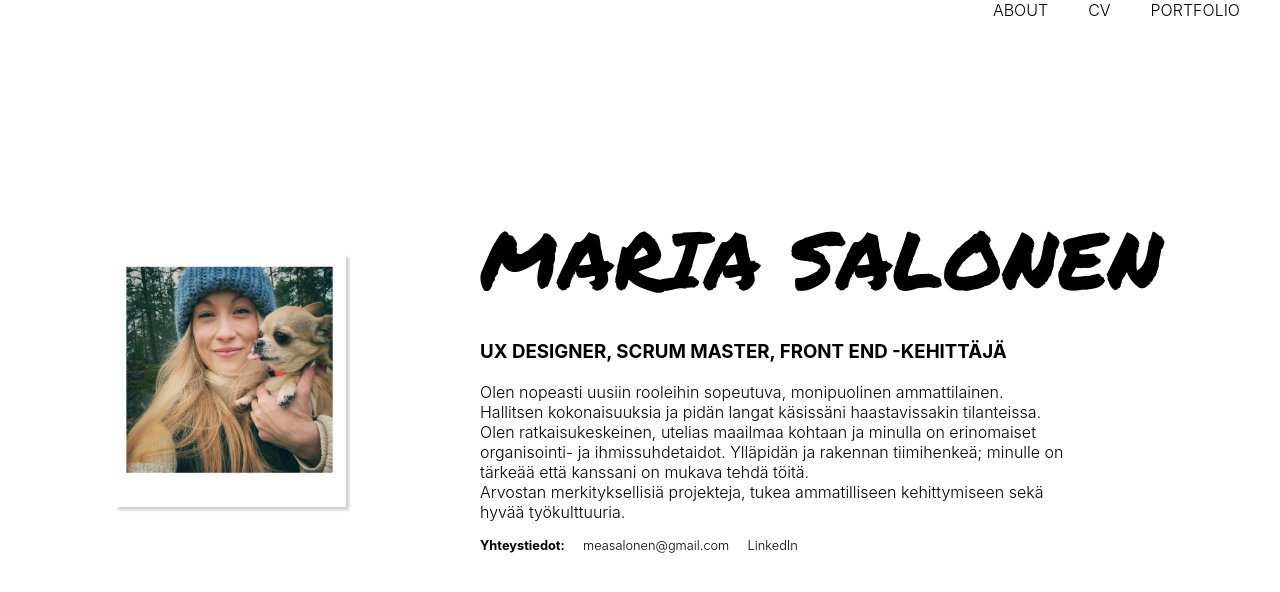
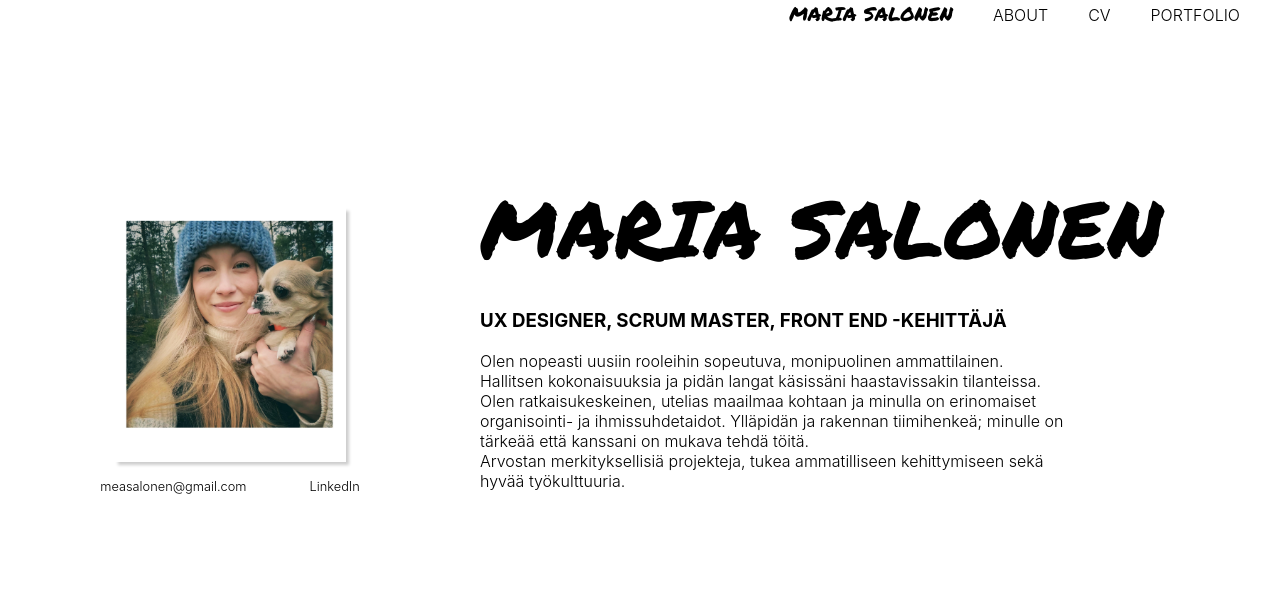
Before and after one commit to mariasalonen/mariasalonen.github.io, a React (Create React App) app in the folder portfolio/: page / in a window 1280 px wide. Shown: the top 592 px of the page. Built offline with nearby package versions, Linux system fonts and the light colour scheme.

Commit message:
navigation changes

```diff
--- a/portfolio/src/components/About/about.css
+++ b/portfolio/src/components/About/about.css
@@ -28,22 +28,21 @@
     text-align: left;
     font-size: 5em;
     margin-bottom: 0.3em;
-    margin-top: 0%;
+    margin-top: -5%;
   }
   p,
   h3 {
     text-align: left;
     width: 75%;
   }
-  .contact-info {
-    font-size: 0.8em;
-    a {
-      text-decoration: none;
-      color: black;
-      margin-left: 2.5%;
-    }
-    b {
-      margin-right: 2.5%;
-    }
+
+}
+.contact-info {
+  font-size: 0.8em;
+  text-align: center;
+  a {
+    text-decoration: none;
+    color: black;
+    margin-left: 15%;
   }
 }
--- a/portfolio/src/components/About/index.js
+++ b/portfolio/src/components/About/index.js
@@ -14,6 +14,10 @@ const About = () => {
               src={portrait}
               alt="Maria Salonen"
             ></img>
+            <p className="contact-info">
+              measalonen@gmail.com
+              <a href="https://www.linkedin.com/in/salosenmaria/">LinkedIn</a>
+            </p>
           </Col>
           <Col className="about-column-text col-6">
             {" "}
@@ -29,10 +33,6 @@ const About = () => {
               <br></br>Arvostan merkityksellisiä projekteja, tukea ammatilliseen
               kehittymiseen sekä hyvää työkulttuuria.
             </p>
-            <p className="contact-info">
-              <b>Yhteystiedot:</b> measalonen@gmail.com{" "}
-              <a href="https://www.linkedin.com/in/salosenmaria/">LinkedIn</a>
-            </p>
           </Col>
         </Row>
       </Container>
--- a/portfolio/src/components/Navigation/index.js
+++ b/portfolio/src/components/Navigation/index.js
@@ -11,9 +11,18 @@ const Navigation = () => {
     <Navbar bg="dark" data-bs-theme="dark">
       <Container>
         <Nav className="me-auto justify-content-end">
-          <NavLink to="/">ABOUT</NavLink>
-          <NavLink to="/cv">CV</NavLink>
-          <NavLink to="/portfolio">PORTFOLIO</NavLink>
+          <Navbar.Brand className="brand-link justify-content-start" href="/">
+            MARIA SALONEN
+          </Navbar.Brand>
+          <NavLink className="nav-link" to="/">
+            ABOUT
+          </NavLink>
+          <NavLink className="nav-link" to="/cv">
+            CV
+          </NavLink>
+          <NavLink className="nav-link" to="/portfolio">
+            PORTFOLIO
+          </NavLink>
         </Nav>
       </Container>
     </Navbar>
--- a/portfolio/src/components/Navigation/navigation.css
+++ b/portfolio/src/components/Navigation/navigation.css
@@ -7,3 +7,14 @@ Nav {
     margin-right: 40px;
   }
 }
+
+.brand-link {
+  text-decoration: none;
+  color: black;
+  font-family: "Permanent Marker", serif;
+  font-weight: 400;
+  font-style: normal;
+  text-align: left;
+  font-size: 1.2em;
+  align-items: start;
+}
```
